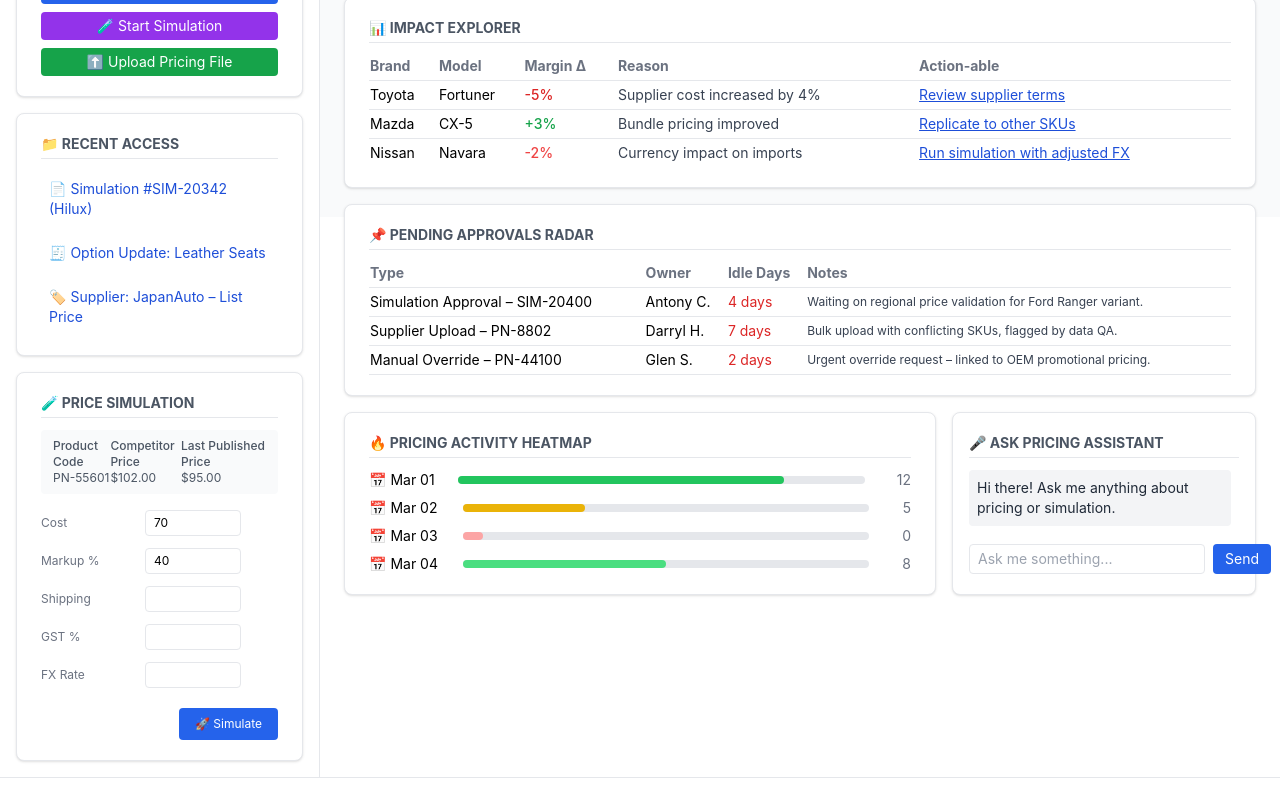
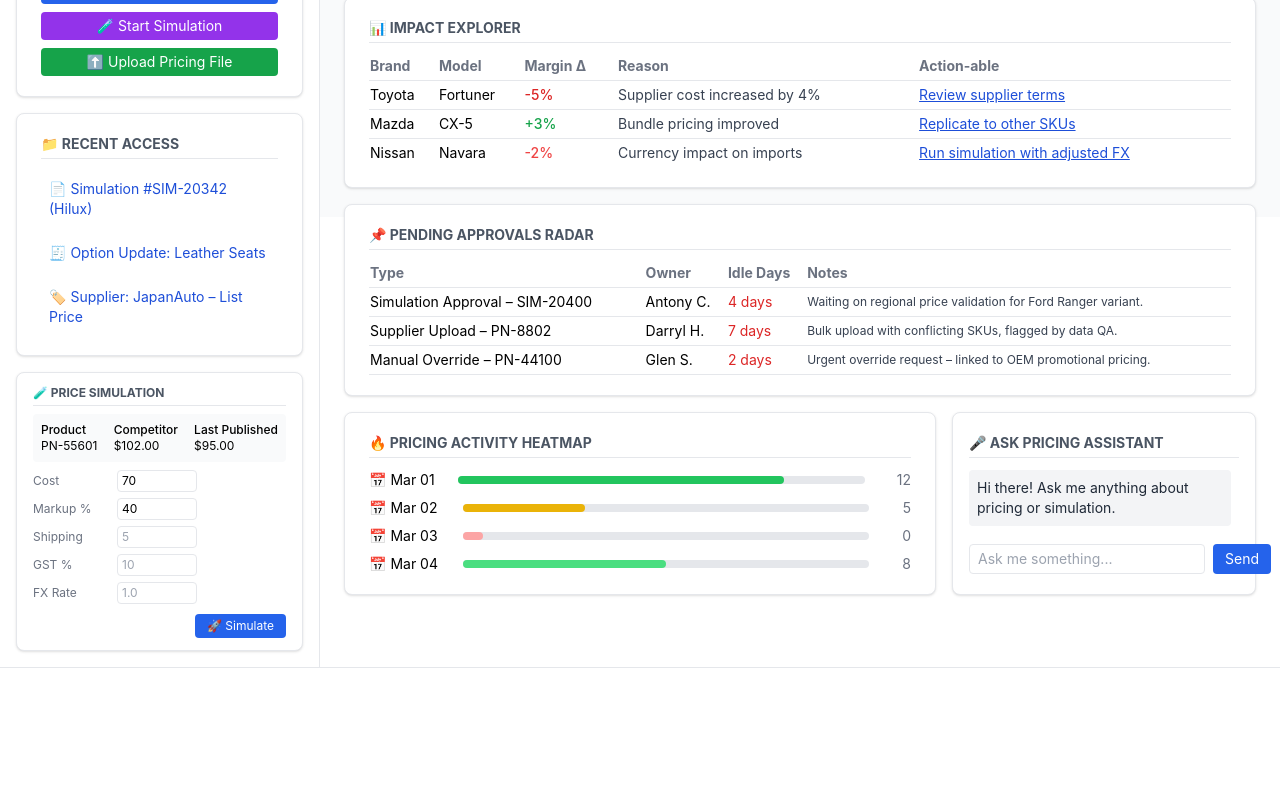
Before and after one commit to bobbyboruah/inventory-landing-page, a React (Create React App) app: page / in a window 1280 px wide. Shown: the part 583-1383 px from the top of the page. After the commit the page ends 1299 px from the top, so only its background shows below. Built offline with nearby package versions, Linux system fonts and the light colour scheme.

Commit message:
💡 Enhanced Price Simulation pane with Play icon and field validations

```diff
--- a/src/components/PricingLandingPage.js
+++ b/src/components/PricingLandingPage.js
@@ -223,96 +223,53 @@ export default function PricingLandingPage() {
 
 </div>
 {/* 🔧 Price Simulation Card */}
-<div className="bg-white border rounded-lg shadow px-6 py-5">
-  <h2 className="text-sm font-bold text-gray-600 uppercase mb-3 border-b pb-1">
+<div className="bg-white border rounded-lg shadow px-4 py-3 text-xs">
+  <h2 className="text-xs font-bold text-gray-600 uppercase mb-2 border-b pb-1">
     🧪 Price Simulation
   </h2>
 
-  {/* Non-Editable Info Panel */}
-  <div className="flex justify-between mb-4 text-xs text-gray-600 bg-gray-50 rounded px-3 py-2">
+  {/* Info Row */}
+  <div className="flex justify-between mb-2 bg-gray-50 rounded px-2 py-2">
     <div>
-      <div className="font-medium">Product Code</div>
+      <div className="font-medium">Product</div>
       <div>{simProduct}</div>
     </div>
     <div>
-      <div className="font-medium">Competitor Price</div>
+      <div className="font-medium">Competitor</div>
       <div>$102.00</div>
     </div>
     <div>
-      <div className="font-medium">Last Published Price</div>
+      <div className="font-medium">Last Published</div>
       <div>$95.00</div>
     </div>
   </div>
 
-  {/* Editable Fields with Validation */}
-  <div className="space-y-3 text-xs">
-    <div className="flex items-center space-x-2">
-      <label className="w-24 text-gray-500">Cost</label>
+  {/* Input Fields */}
+  <div className="space-y-1.5 text-xs">
+    {[
+      { label: "Cost", value: simCost, set: setSimCost, placeholder: "70" },
+      { label: "Markup %", value: simMarkup, set: setSimMarkup, placeholder: "40" },
+      { label: "Shipping", value: shipping, set: setShipping, placeholder: "5" },
+      { label: "GST %", value: gst, set: setGst, placeholder: "10" },
+      { label: "FX Rate", value: fxRate, set: setFxRate, placeholder: "1.0" }
+    ].map((field, i) => (
+      <div key={i} className="flex items-center space-x-1">
+        <label className="w-20 text-gray-500">{field.label}</label>
         <input
           type="number"
-        value={simCost}
+          value={field.value}
           onChange={(e) => {
             const val = e.target.value;
-          if (!isNaN(val) && val >= 0) setSimCost(val);
+            if (!isNaN(val)) field.set(val);
           }}
-        className="w-24 border rounded px-2 py-1"
+          className="w-20 border rounded px-1 py-0.5 text-xs"
+          placeholder={field.placeholder}
         />
       </div>
-
-    <div className="flex items-center space-x-2">
-      <label className="w-24 text-gray-500">Markup %</label>
-      <input
-        type="number"
-        value={simMarkup}
-        onChange={(e) => {
-          const val = e.target.value;
-          if (!isNaN(val) && val >= 0 && val <= 100) setSimMarkup(val);
-        }}
-        className="w-24 border rounded px-2 py-1"
-      />
-    </div>
-
-    <div className="flex items-center space-x-2">
-      <label className="w-24 text-gray-500">Shipping</label>
-      <input
-        type="number"
-        value={shipping}
-        onChange={(e) => {
-          const val = e.target.value;
-          if (!isNaN(val) && val >= 0) setShipping(val);
-        }}
-        className="w-24 border rounded px-2 py-1"
-      />
-    </div>
-
-    <div className="flex items-center space-x-2">
-      <label className="w-24 text-gray-500">GST %</label>
-      <input
-        type="number"
-        value={gst}
-        onChange={(e) => {
-          const val = e.target.value;
-          if (!isNaN(val) && val >= 0 && val <= 100) setGst(val);
-        }}
-        className="w-24 border rounded px-2 py-1"
-      />
-    </div>
-
-    <div className="flex items-center space-x-2">
-      <label className="w-24 text-gray-500">FX Rate</label>
-      <input
-        type="number"
-        value={fxRate}
-        onChange={(e) => {
-          const val = e.target.value;
-          if (!isNaN(val) && val > 0) setFxRate(val);
-        }}
-        className="w-24 border rounded px-2 py-1"
-      />
-    </div>
+    ))}
 
     {/* Simulate Button */}
-    <div className="flex justify-end pt-2">
+    <div className="pt-1 flex justify-end">
       <button
         onClick={() => {
           const costNum = parseFloat(simCost);
@@ -322,13 +279,10 @@ export default function PricingLandingPage() {
           const fxNum = parseFloat(fxRate);
 
           if (
-            isNaN(costNum) ||
-            isNaN(markupNum) ||
-            isNaN(shippingNum) ||
-            isNaN(gstNum) ||
-            isNaN(fxNum)
+            isNaN(costNum) || isNaN(markupNum) || isNaN(shippingNum) ||
+            isNaN(gstNum) || isNaN(fxNum)
           ) {
-            setSimResult("⚠️ Please enter all valid numeric inputs.");
+            setSimResult("⚠️ Please enter valid numbers in all fields.");
             return;
           }
 
@@ -338,20 +292,17 @@ export default function PricingLandingPage() {
           const finalPrice = priceExGST + gstAmount;
           const margin = ((finalPrice - baseCost) / finalPrice) * 100;
 
-          const result = `💡 Simulated Price: $${finalPrice.toFixed(2)} | Margin: ${margin.toFixed(
-            1
-          )}%`;
-          setSimResult(result);
+          setSimResult(`💡 Simulated Price: $${finalPrice.toFixed(2)} | Margin: ${margin.toFixed(1)}%`);
         }}
-        className="bg-blue-600 text-white px-4 py-2 rounded hover:bg-blue-700 text-xs"
+        className="bg-blue-600 text-white px-3 py-1 rounded hover:bg-blue-700 text-xs"
       >
         🚀 Simulate
       </button>
     </div>
 
-    {/* Result Display */}
+    {/* Result */}
     {simResult && (
-      <div className="mt-3 bg-blue-50 text-blue-800 p-2 rounded text-xs">
+      <div className="mt-2 bg-blue-50 text-blue-800 p-2 rounded text-xs">
         {simResult}
       </div>
     )}
```
Lines whose indentation alone changed are shown as unchanged.
